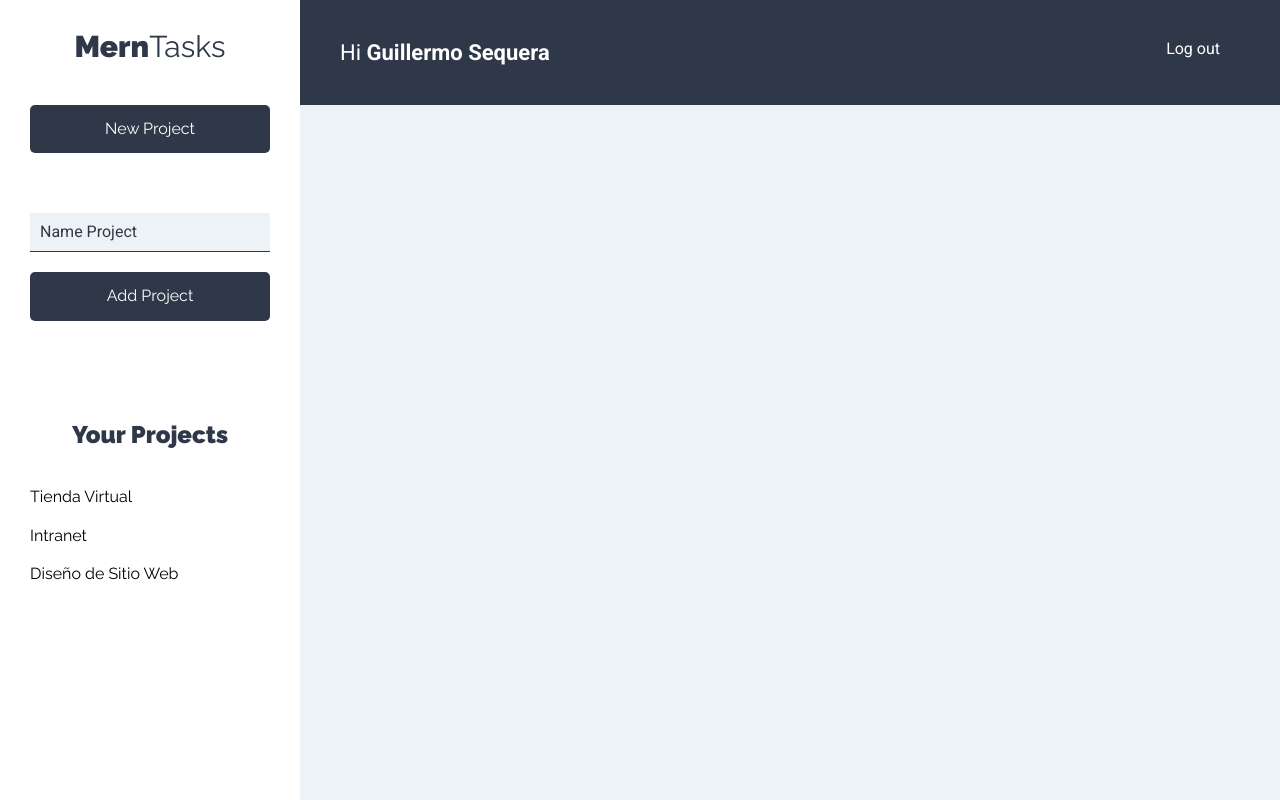
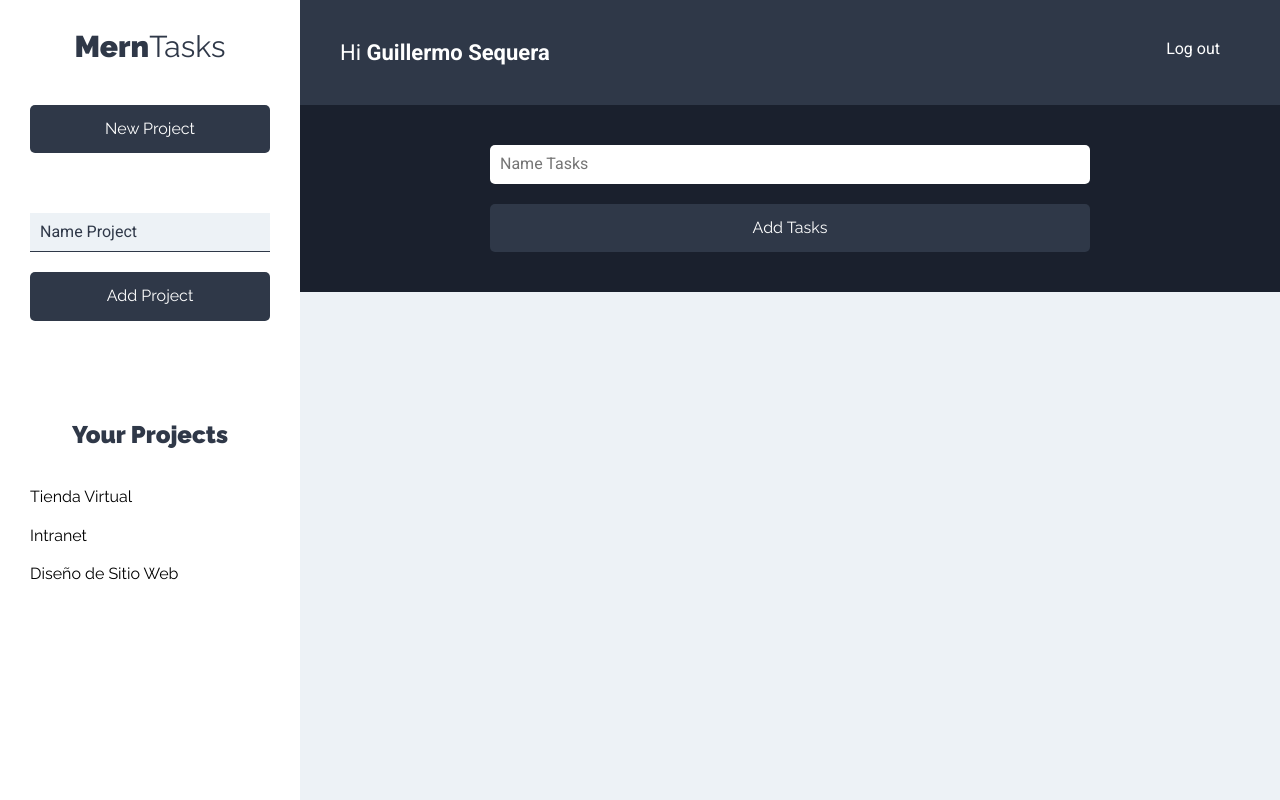
Before and after one commit to guillermosequera/MERN-Tasks, a React (Create React App) app: page /projects in a window 1280 px wide. Built offline with nearby package versions, Linux system fonts and the light colour scheme.

Commit message:
creating the form to create tasks

```diff
--- a/src/components/projects/Projects.js
+++ b/src/components/projects/Projects.js
@@ -2,6 +2,7 @@
 
 import Sidebar from '../layout/Sidebar';
 import Bar from '../layout/Bar';
+import FormTasks from '../tareas/FormTasks';
 
 const Projects = () => {
     return (
@@ -12,6 +13,8 @@
                 <Bar />
 
                 <main>
+                    <FormTasks />
+
                     <div className="contenedor-tareas">
 
                     </div>
--- /dev/null
+++ b/src/components/tareas/FormTasks.js
@@ -0,0 +1,28 @@
+import React from 'react';
+
+const FormTasks = () => {
+    return (
+        <div className="formulario">
+            <form>
+                <div className="contenedor-input">
+                    <input
+                        type="text"
+                        className="input-text"
+                        placeholder="Name Tasks"
+                        name="nombre"
+                    />
+                </div>
+
+                <div className="contenedor-input">
+                    <input
+                        type="submit"
+                        className="btn btn-primario btn-submit btn-block"
+                        value="Add Tasks"
+                    />
+                </div>
+            </form>
+        </div>
+    );
+}
+
+export default FormTasks;
```
Also changed, not shown: src/components/tareas/ListTasks.js (added, +11 -0 lines), src/components/tareas/Tasks.js (added, +28 -0 lines).
